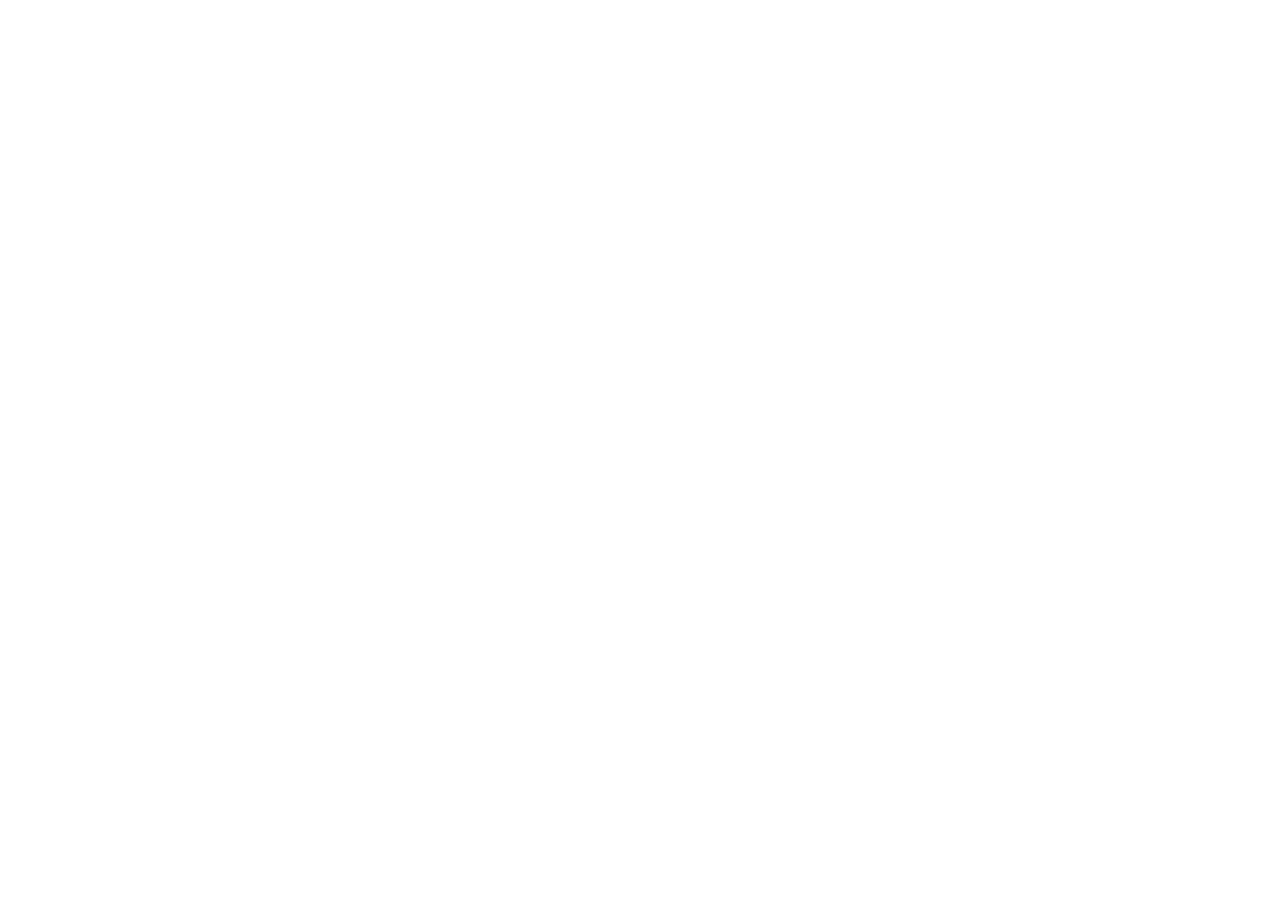
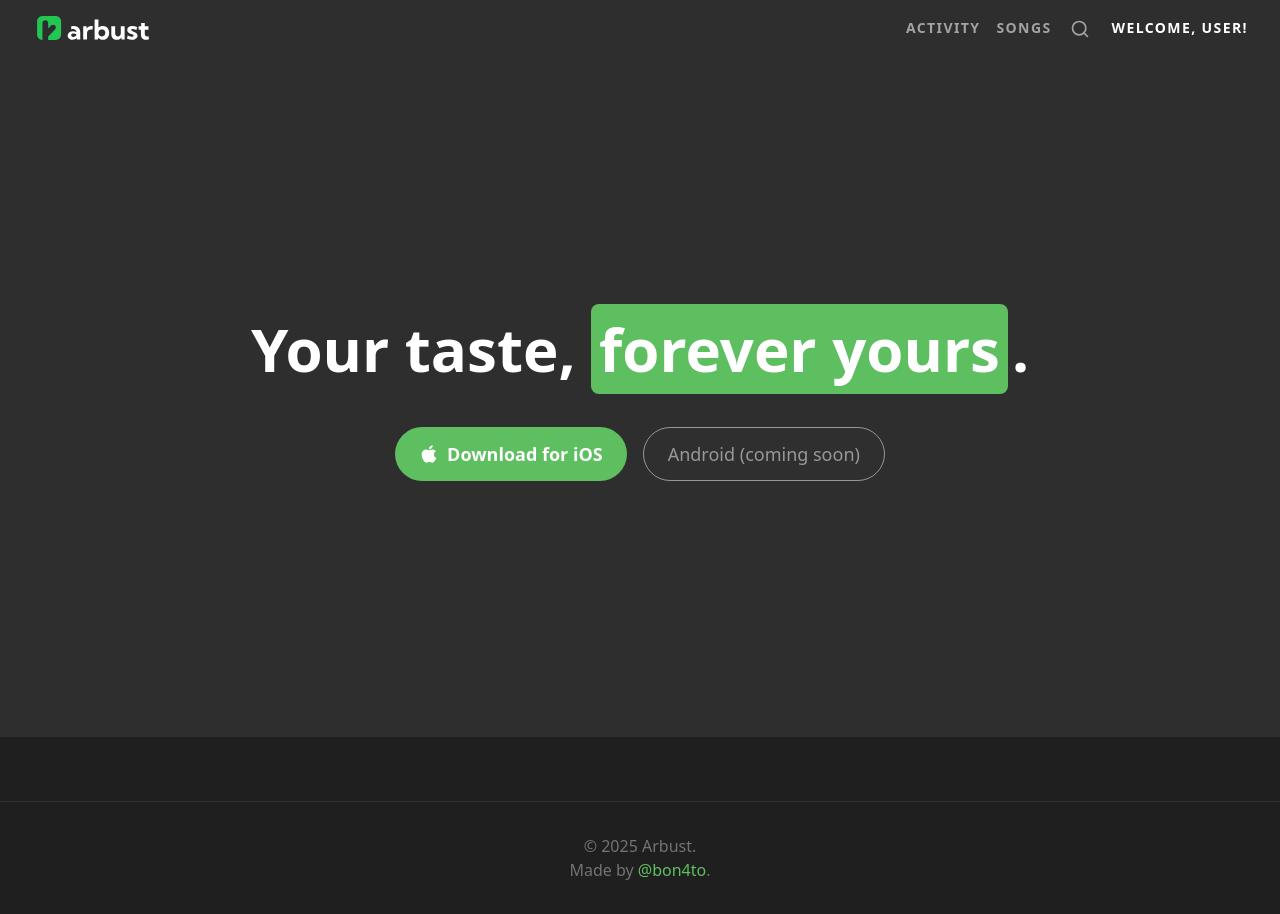
Before and after one commit to bon4to/arbust-app, a React (Vite) app in the folder frontend/: page /download in a window 1280 px wide. Before the commit this address had no page. Before the commit the page ends 800 px from the top, so only its background shows below. Built offline with nearby package versions, Linux system fonts and the light colour scheme.

Commit message:
Feat/download page (#31)
* feat: add download page

* chore: add react-icons

```diff
--- a/frontend/package.json
+++ b/frontend/package.json
@@ -14,6 +14,7 @@
     "lucide-react": "^0.525.0",
     "react": "^19.1.0",
     "react-dom": "^19.1.0",
+    "react-icons": "^5.5.0",
     "react-router-dom": "^7.6.3"
   },
   "devDependencies": {
--- a/frontend/src/App.tsx
+++ b/frontend/src/App.tsx
@@ -3,6 +3,7 @@
 import AuthPage from "./pages/AuthPage";
 import Home from "./pages/Home";
 import Album from "./pages/AlbumPage";
+import DownloadPage from "./pages/DownloadPage";
 
 export default function App() {
   return (
@@ -11,6 +12,7 @@
         <Route path="/" element={<Welcome />} />
         <Route path="/login" element={<AuthPage />} />
         <Route path="/home" element={<Home />} />
+        <Route path="/download" element={<DownloadPage />} />
         <Route path="/album/:id" element={<Album />} />
       </Routes>
     </BrowserRouter>
--- /dev/null
+++ b/frontend/src/pages/DownloadPage.tsx
@@ -0,0 +1,29 @@
+import BaseLayout from "../layouts/BaseLayout";
+import { FaApple } from "react-icons/fa";
+
+export default function DownloadPage() {
+  return (
+    <BaseLayout>
+    <div className="max-h-screen bg-neutral-800/80 text-white font-sans flex flex-col items-center py-64">
+      <main className="text-center">
+        <h2 className="text-6xl font-bold leading-tight">
+          Your taste, <span className="text-white bg-primary px-2 py-1 rounded-lg mr-1">forever yours</span>.
+        </h2>
+
+        <div className="flex justify-center gap-4 mt-10 text-lg">
+          <a
+            href="/download/ios"
+            className="bg-primary text-white px-6 py-3 rounded-full font-semibold hover:opacity-90 transition inline-flex items-center"
+          >
+            <FaApple className="mr-2 h-5 w-5" />
+            Download for iOS
+          </a>
+          <button className="bg-neutral-800/80 text-white border border-white px-6 py-3 rounded-full opacity-50 cursor-not-allowed">
+            Android (coming soon)
+          </button>
+        </div>
+      </main>
+    </div>
+    </BaseLayout>
+  );
+}
```
Also changed, not shown: 1 other file (tests, documents, lock files or other folders).
